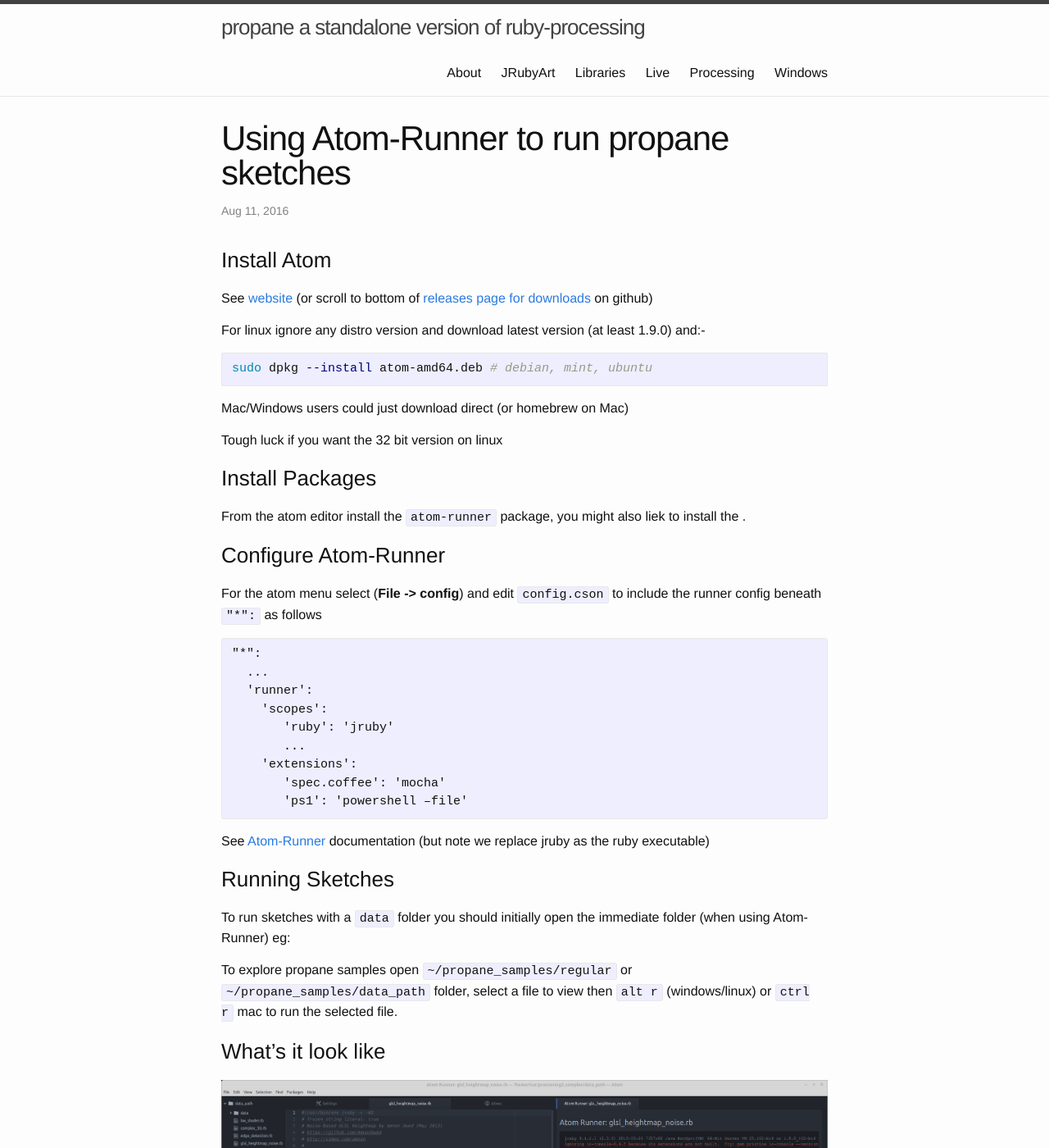
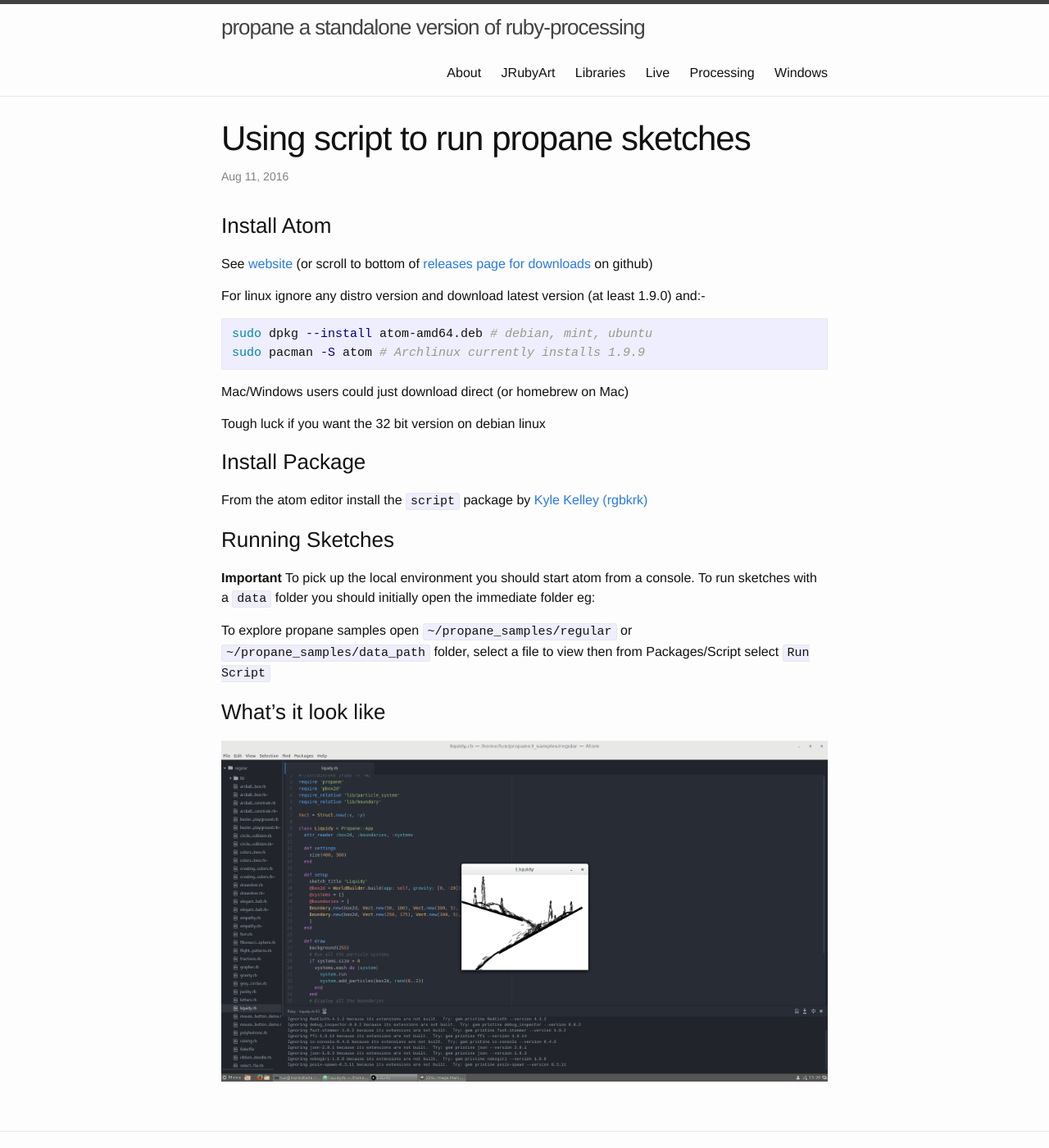
Before and after one commit to ruby-processing/propane, a Jekyll site: the page built from _posts/2016-08-11-atom-runner.md, in a window 1280 px wide and 1400 px high. Shown: the whole window at 82% size. Built offline with Jekyll 4.4.1, drawn with Linux system fonts in a browser that asks for light colours.

Commit message:
prefer script

````diff
--- a/_posts/2016-08-11-atom-runner.md
+++ b/_posts/2016-08-11-atom-runner.md
@@ -1,6 +1,6 @@
 ---
 layout: post
-title: "Using Atom-Runner to run propane sketches"
+title: "Using script to run propane sketches"
 date: 2016-08-11 10:00:00
 categories: propane update
 keywords: atom, processing, propane, jruby
@@ -15,45 +15,29 @@
 
 ```bash
 sudo dpkg --install atom-amd64.deb # debian, mint, ubuntu
+sudo pacman -S atom # Archlinux currently installs 1.9.9
 ```
 
 Mac/Windows users could just download direct (or homebrew on Mac)
 
-Tough luck if you want the 32 bit version on linux
+Tough luck if you want the 32 bit version on debian linux
 
-### Install Packages ###
+### Install Package ###
 
-From the atom editor install the `atom-runner` package, you might also liek to install the .
-
-### Configure Atom-Runner ###
-
-For the atom menu select (**File -> config**) and edit `config.cson` to include the runner config beneath `"*":` as follows
-
-```cson
-"*":
-  ...
-  'runner':
-    'scopes':
-       'ruby': 'jruby'
-       ...
-    'extensions':
-       'spec.coffee': 'mocha'
-       'ps1': 'powershell –file'
-```
-
-See [Atom-Runner][runner] documentation (but note we replace jruby as the ruby executable)
+From the atom editor install the `script` package by [Kyle Kelley (rgbkrk)][script]
 
 ### Running Sketches ###
 
-To run sketches with a `data` folder you should initially open the immediate folder (when using Atom-Runner) eg:
+__Important__ To pick up the local environment you should start atom from a console.
+To run sketches with a `data` folder you should initially open the immediate folder eg:
 
-To explore propane samples open `~/propane_samples/regular` or `~/propane_samples/data_path` folder, select a file to view then `alt r` (windows/linux) or `ctrl r` mac to run the selected file.
+To explore propane samples open `~/propane_samples/regular` or `~/propane_samples/data_path` folder, select a file to view then from Packages/Script select `Run Script`
 
 ### What's it look like ###
 
 ![atom-runner]({{ site.github.url }}/assets/atom-runner.png)
 
-[runner]:https://github.com/lsegal/atom-runner
+[script]:https://atom.io/packages/script
 [atom]:https://atom.io/
 [releases]:https://github.com/atom/atom/releases/tag/v1.9.0
 [jedit]:https://ruby-processing.github.io/JRubyArt/editors
````
Also changed, not shown: assets/atom-runner.png.
